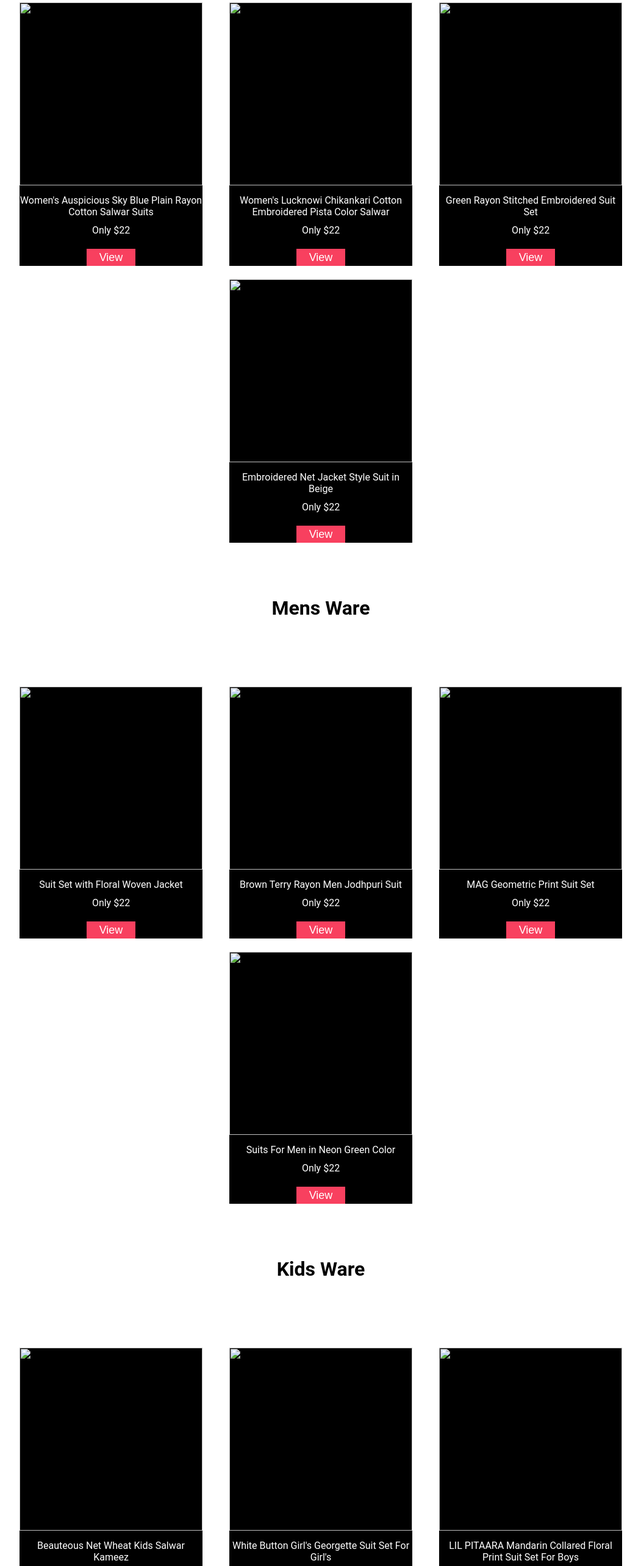
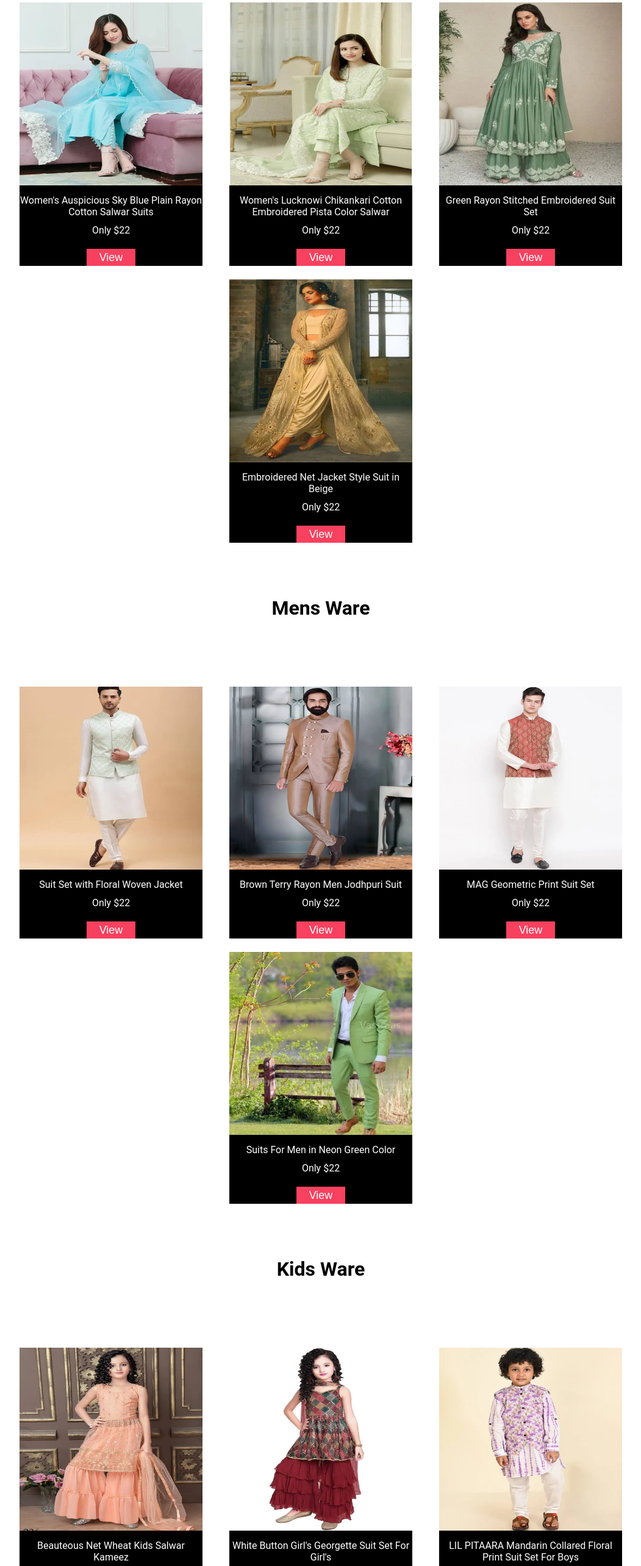
Before and after one commit to Sujatha990/EcommerceWebsite, a plain HTML site: page shop.html in a window 1280 px wide. Shown: the part 232-2800 px from the top of the page at 61% size, without its empty margins (114-1165 px from the left). Drawn offline with Linux system fonts and the light colour scheme.

Commit message:
Commited

```diff
--- a/shop.html
+++ b/shop.html
@@ -15,7 +15,7 @@
         <div class="shop">
 
             <div class="shopcard">
-                <img src="women/wimg1.jpg" alt="">
+                <img src="wimg1.jpg" alt="">
                 <p>
                   Women's Auspicious Sky Blue Plain Rayon Cotton Salwar Suits </p>
                 <p>Only $22</p>
@@ -24,7 +24,7 @@
 
             </div>
             <div class="shopcard">
-                <img src="women/wimg2.png" alt="">
+                <img src="wimg2.png" alt="">
                 <p>
                   Women's Lucknowi Chikankari Cotton Embroidered Pista Color Salwar </p>
                 <p>Only $22</p>
@@ -32,7 +32,7 @@
 
             </div>
             <div class="shopcard">
-                <img src="women/wimg3.png" alt="">
+                <img src="wimg3.png" alt="">
                 <p>
                   Green Rayon Stitched Embroidered Suit Set</p>
                 <p>Only $22</p>
@@ -40,7 +40,7 @@
 
             </div>
             <div class="shopcard">
-                <img src="women/wimg4.png" alt="">
+                <img src="wimg4.png" alt="">
                 <p>
                   Embroidered Net Jacket Style Suit in Beige</p>
                 <p>Only $22</p>
@@ -55,21 +55,21 @@
               <div class="shop">
 
             <div class="shopcard">
-                <img src="Mens/mimg1.png" alt="">
+                <img src="mimg1.png" alt="">
                 <p>Suit Set with Floral Woven Jacket </p>
                 <p>Only $22</p>
                 <button id="view">View</button>
 
             </div>
             <div class="shopcard">
-                <img src="Mens/mimg2.png" alt="">
+                <img src="mimg2.png" alt="">
                 <p>
                   Brown Terry Rayon Men Jodhpuri Suit </p>
                 <p>Only $22</p>
                 <button id="view">View</button>
         </div>
         <div class="shopcard">
-          <img src="Mens/mimg3.png" alt="">
+          <img src="mimg3.png" alt="">
           <p>
             MAG Geometric Print Suit Set  </p>
           <p>Only $22</p>
@@ -77,7 +77,7 @@
        </div>
 
        <div class="shopcard">
-        <img src="Mens/mimg4.png" alt="">
+        <img src="mimg4.png" alt="">
         <p>Suits For Men in Neon Green Color </p>
         <p>Only $22</p>
         <button id="view">View</button>
@@ -93,27 +93,27 @@
         <div class="shop">
 
       <div class="shopcard">
-          <img src="Kids/kimg1.png" alt="">
+          <img src="kimg1.png" alt="">
           <p>Beauteous Net Wheat Kids Salwar Kameez  </p>
           <p>Only $22</p>
           <button id="view">View</button>
 
       </div>
       <div class="shopcard">
-          <img src="Kids/kimg2.png" alt="">
+          <img src="kimg2.png" alt="">
           <p>	White Button Girl's Georgette Suit Set For Girl's</p>
           <p>Only $22</p>
           <button id="view">View</button>
   </div>
   <div class="shopcard">
-    <img src="Kids/kimg3.png" alt="">
+    <img src="kimg3.png" alt="">
     <p>LIL PITAARA Mandarin Collared Floral Print Suit Set For Boys </p>
     <p>Only $22</p>
     <button id="view">View</button>
  </div>
 
  <div class="shopcard">
-  <img src="Kids/kimg4.png" alt="">
+  <img src="kimg4.png" alt="">
   <p>DKGF FASHION Boys Black Solid 4-Piece Single-Breasted Partywear Suit </p>
   <p>Only $22</p>
   <button id="view">View</button>
```
